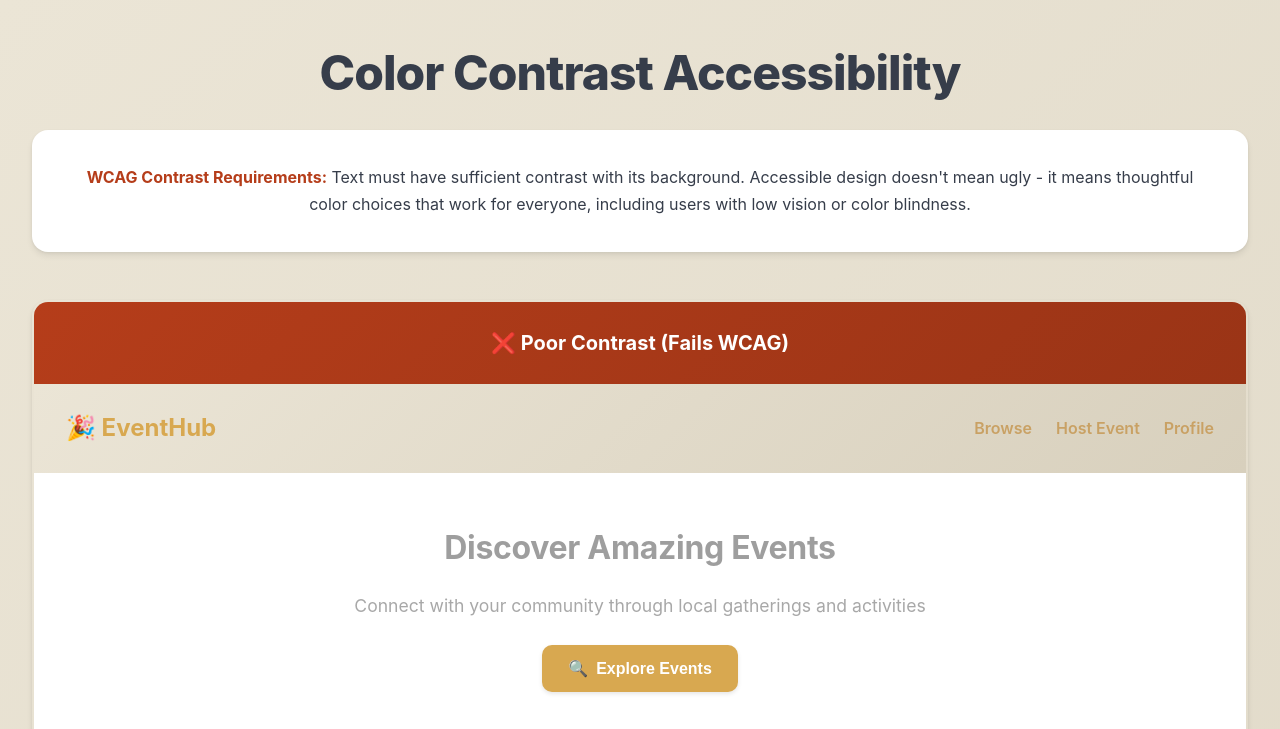
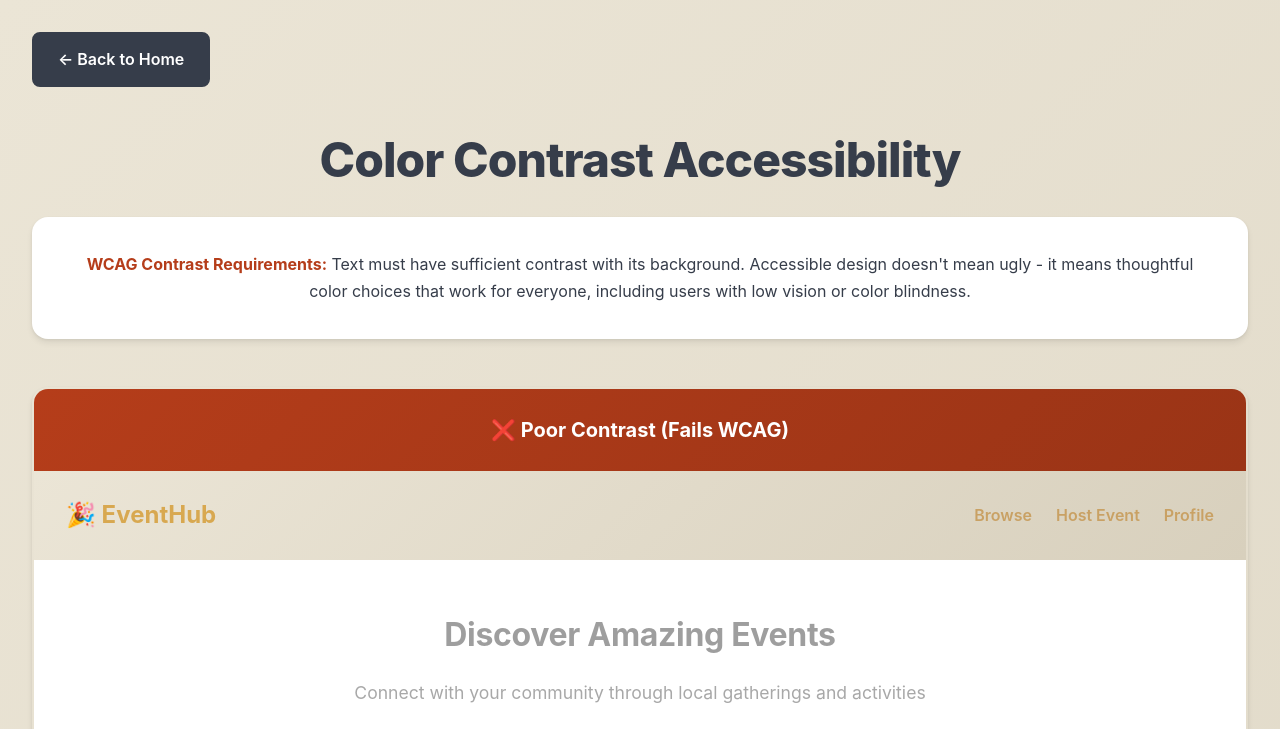
Before and after one commit to cabancubero/ui_ux_accessibility, a plain HTML site: page contrast_comparison.html in a window 1280 px wide. Shown: the top 729 px of the page. Drawn offline with Linux system fonts and the light colour scheme.

Commit message:
Add "Back Home" buttons for all of the html examples.

```diff
--- a/contrast_comparison.html
+++ b/contrast_comparison.html
@@ -47,6 +47,36 @@
         .description strong {
             color: #B53D1A;
             font-weight: 700;
+        }
+
+        .back-button {
+            display: inline-block;
+            padding: 12px 24px;
+            background: #363D4A;
+            color: #FFFFFF;
+            text-decoration: none;
+            border-radius: 8px;
+            font-weight: 600;
+            font-size: 1rem;
+            transition: all 0.25s ease;
+            border: 2px solid #363D4A;
+            margin-bottom: 2rem;
+        }
+
+        .back-button:hover {
+            background: #B53D1A;
+            border-color: #B53D1A;
+            box-shadow: 0 4px 8px rgba(181, 61, 26, 0.2);
+        }
+
+        .back-button:focus-visible {
+            outline: 3px solid #B53D1A;
+            outline-offset: 2px;
+        }
+
+        .header-section {
+            text-align: center;
+            margin-bottom: 3rem;
         }
 
         .comparison {
@@ -659,10 +689,14 @@
 </head>
 <body>
     <div class="container">
-        <h1>Color Contrast Accessibility</h1>
+        <a href="index.html" class="back-button">← Back to Home</a>
 
-        <div class="description">
-            <strong>WCAG Contrast Requirements:</strong> Text must have sufficient contrast with its background. Accessible design doesn't mean ugly - it means thoughtful color choices that work for everyone, including users with low vision or color blindness.
+        <div class="header-section">
+            <h1>Color Contrast Accessibility</h1>
+
+            <div class="description">
+                <strong>WCAG Contrast Requirements:</strong> Text must have sufficient contrast with its background. Accessible design doesn't mean ugly - it means thoughtful color choices that work for everyone, including users with low vision or color blindness.
+            </div>
         </div>
 
         <div class="comparison">
```
Also changed, not shown: alt_text_examples.html (+27 -0 lines), fitts_law_comparison.html (+28 -0 lines), hicks_law_comparison.html (+37 -3 lines), jakobs_law_comparison.html (+37 -3 lines), lazy_load_example.html (+27 -0 lines), user_controls_comparison.html (+37 -3 lines).
